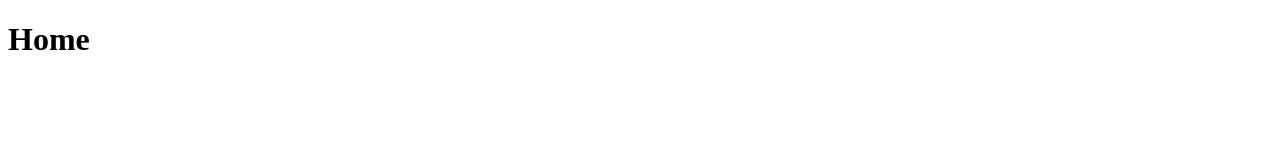
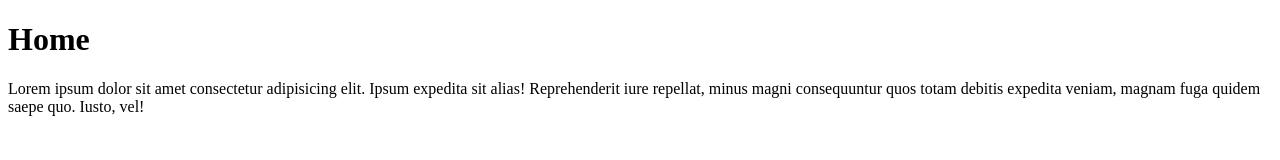
Before and after one commit to inaams89/test, a plain HTML site: page html files/index.html in a window 1280 px wide. Drawn offline with Linux system fonts and the light colour scheme.

Commit message:
Update index.html

```diff
--- a/html files/index.html
+++ b/html files/index.html
@@ -8,5 +8,10 @@
   </head>
   <body>
     <h1>Home</h1>
+    <p>
+      Lorem ipsum dolor sit amet consectetur adipisicing elit. Ipsum expedita
+      sit alias! Reprehenderit iure repellat, minus magni consequuntur quos
+      totam debitis expedita veniam, magnam fuga quidem saepe quo. Iusto, vel!
+    </p>
   </body>
 </html>
```
